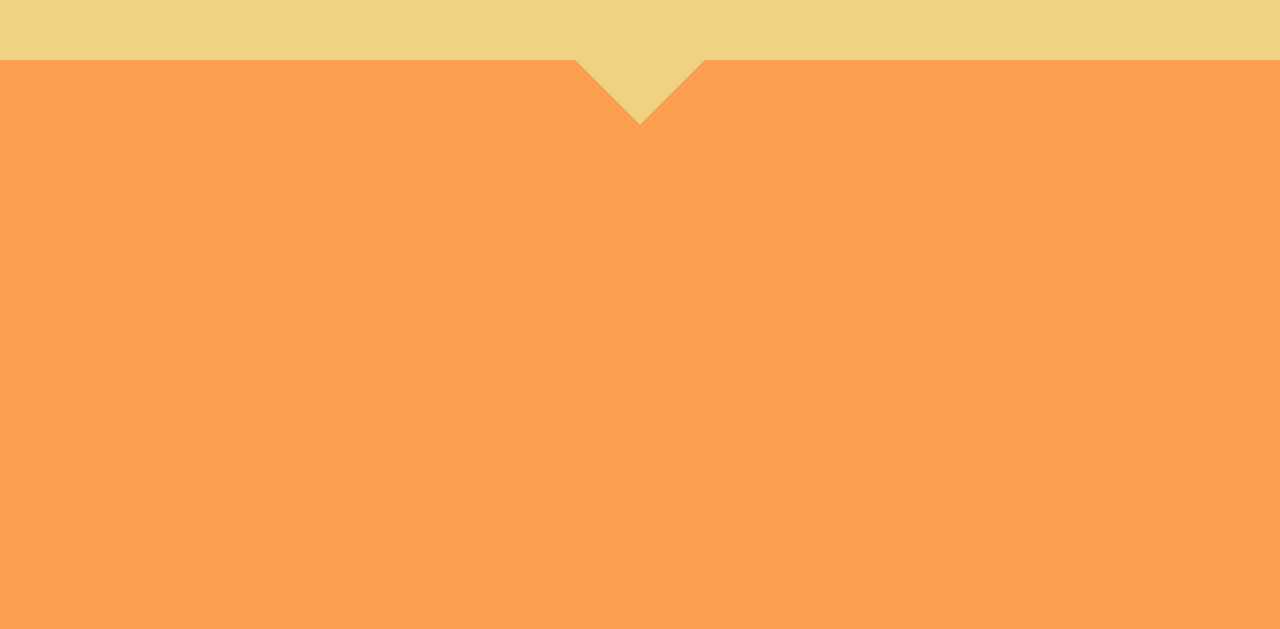
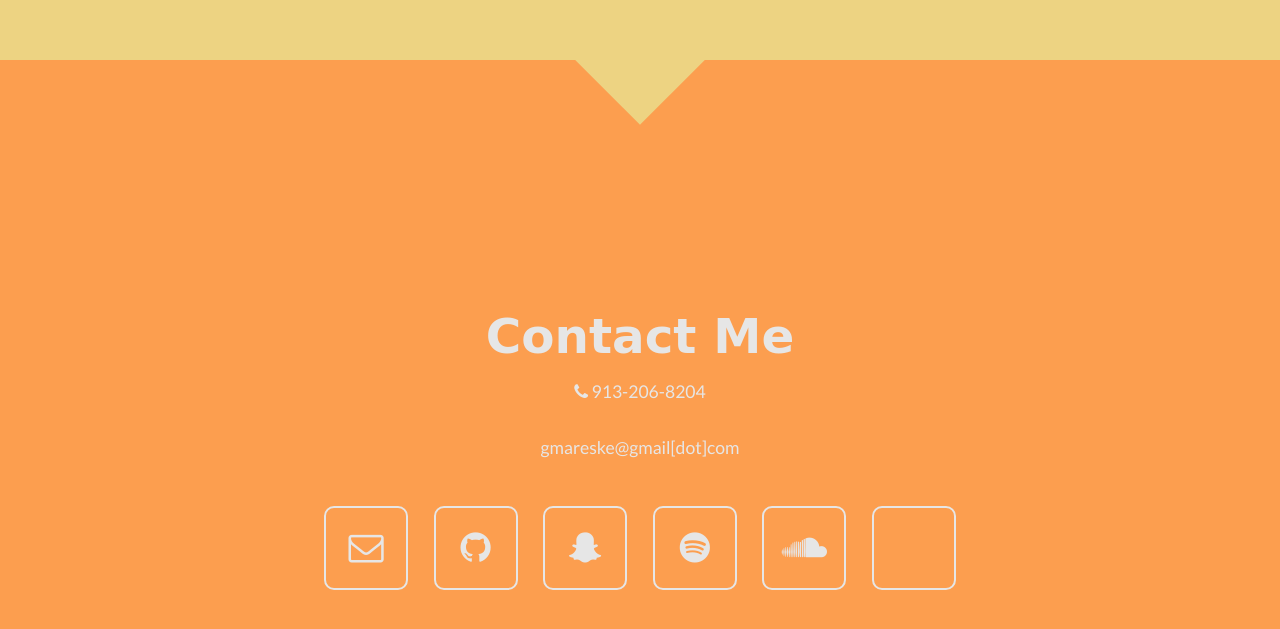
Before and after one commit to gmareske/gmareske.github.io, a plain HTML site: page index.html in a window 1280 px wide. Shown: the part 3140-3769 px from the top of the page. Drawn offline with Linux system fonts and the light colour scheme; a web font is replaced by a local one.

Commit message:
Add social links and WIP headings

```diff
--- a/css/style.css
+++ b/css/style.css
@@ -39,6 +39,9 @@ html,body {
 a {
     text-decoration: none;
     color: rgb(255,111,65);
+}
+ul {
+    list-style-type: none;
 }
 h1 {
     font-family: 'Atomic Age', cursive;
@@ -149,3 +152,25 @@ h3 {
     }
 
 }
+
+/* Social media links and stuff */
+#contact a {
+    color: inherit
+}
+.contact-list {
+    padding: 0 2vw 0 2vw;
+    display: flex;
+    flex-flow: row wrap;
+    align-items: center;
+    justify-content: center;
+}
+.contact-list a {
+    display: flex;
+    align-items: center;
+    justify-content: center;
+    margin: 1vw;
+    height: 10vh;
+    width: 10vh;
+    border: 2px solid rgb(230,230,230);
+    border-radius: 10px;
+}
--- a/index.html
+++ b/index.html
@@ -42,15 +42,27 @@
     </div>
     <!-- / about -->
     <div id="projects" class="section">
+      <h1>Work In Progress</h1>
       <a class="down-btn" href="#timeline"><i class="fa fa-chevron-down fa-3x"></i></a>
     </div>
     <!-- / projects -->
     <div id="timeline" class="section">
+      <h1>Work In Progress</h1>
       <a class="down-btn" href="#contact"><i class="fa fa-chevron-down fa-3x"></i></a>
     </div>
     <!-- / timeline -->
     <div id="contact" class="section">
-
+      <h1>Contact Me</h1>
+      <p><i class="fa fa-phone"></i>  <a href="tel:+19132068204">913-206-8204</a></p>
+      <p>gmareske@gmail[dot]com</p>
+      <ul class="contact-list">
+	<li class=""><a href="mailto:gmareske@gmail.com"><i class="fa fa-envelope-o fa-2x"></i></a></li>
+	<li class=""><a href="https://github.com/gmareske"><i class="fa fa-github fa-2x"></i></a></li>
+	<li class=""><a href="https://snapchat.com/add/grifmsk"><i class="fa fa-snapchat-ghost fa-2x"></i></a></li>
+	<li class=""><a ref="https://open.spotify.com/user/gmareske"><i class="fa fa-spotify fa-2x"></i></a></li>
+	<li class=""><a href=""><i class="fa fa-soundcloud fa-2x"></i></a></li>
+	<li class=""><a href=""><i></i></a></li>
+      </ul>
     </div>
     <!-- / contact -->
 
```
